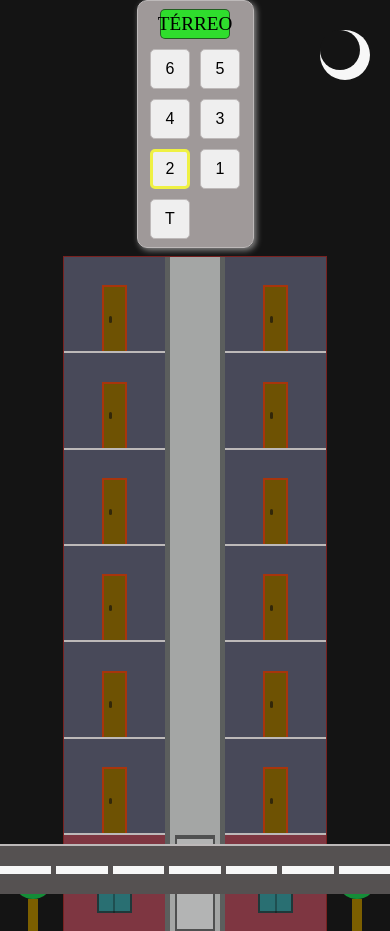
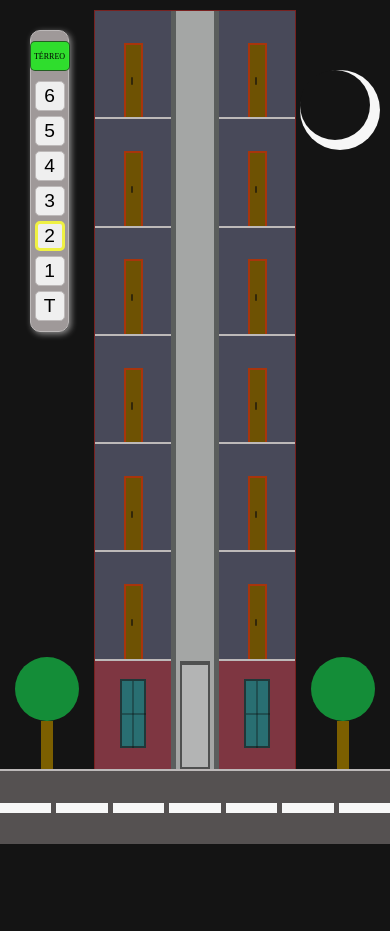
Before and after one commit to AndreiVidal/html-css-js-elevator-project, a plain HTML site: page index.html in a window 390 px wide. After the commit the page ends 844 px from the top, so only its background shows below. Drawn offline with Linux system fonts and the light colour scheme.

Commit message:
:bug: fix: Corrects responsiveness

```diff
--- a/src/css/styles.css
+++ b/src/css/styles.css
@@ -74,6 +74,7 @@ body {
   display: flex;
   flex: 1;
   gap: 15px;
+  width: 100%;
   justify-content: space-around;
   padding: 10px 15px 0;
 }
@@ -288,103 +289,43 @@ button.highlighted {
 }
 
 /* Responsivo */
-@media (max-width: 768px) {
-  .main {
-    flex-direction: row;
-    flex-wrap: wrap;
-    align-items: flex-end;
-    justify-content: center;
-    min-height: 100vh;
-    overflow: visible;
-    padding-bottom: 0;
+@media screen and (max-width: 900px) {
+  .moon{
+    right: -20px;
+  }
+  .control-panel {
+    width: 10%;
   }
 
-  .content {
-    width: 60%;
-    min-width: 280px;
-    max-width: 380px;
+  .display-panel {
     display: flex;
-    align-items: flex-end;
-    gap: 10px;
-    padding: 8px;
-    padding-bottom: 0;
-    justify-content: center;
-  }
-
-  .structure {
-    width: 100%;
-    height: 80vh;
-    margin-bottom: 0;
-  }
-
-  .control-panel {
-    position: static;
-    width: 30%;
-    min-width: 100px;
-    max-width: 140px;
-    margin: 0 8px;
-    padding: 8px;
+    font-size: 0.7rem;
+    height: 40px;
+    width: 50px;
   }
 
   .control-buttons {
-    gap: 10px;
+    display: flex;
+    flex-direction: column;
+    gap: 5px;
+    margin-top: 10px;
   }
 
   .control-buttons button {
     height: 40px;
     width: 40px;
-    font-size: 1rem;
+  }
+}
+@media screen and (max-width: 475px){
+  .display-panel {
+    display: flex;
+    font-size: 0.5rem;
+    height: 30px;
+    width: 40px;
   }
 
-  .tree::before {
-    width: 2.5rem;
-    height: 2.5rem;
-  }
-
-  .tree::after {
-    height: 2rem;
-    width: 0.6rem;
-  }
-
-  .moon {
-    width: 50px;
-    height: 50px;
-    transform: translate(-10px, 20px);
-  }
-
-  .moon::before {
-    width: 40px;
-    height: 40px;
-  }
-
-  .elevator {
-    width: 80%;
-    height: calc(100% / 7);
-  }
-
-  .window {
-    width: 35%;
-    height: 65%;
-  }
-
-  .door {
-    width: 25%;
-    height: 70%;
-  }
-
-  .street {
-    display: flex ;
-    width: 100% ;
-    height: 50px ;
-    min-height: 50px ;
-    margin-top: 0 ;
-    background-color: var(--bg-street) ;
-    border-top: 2px solid var(--border-default) ;
-    position: relative ;
-    z-index: 1 ;
-  }
-
-  .street > .lane {
-    height: 8px ;
+  .control-buttons button {
+    height: 30px;
+    width: 30px;
   }
 }
```
